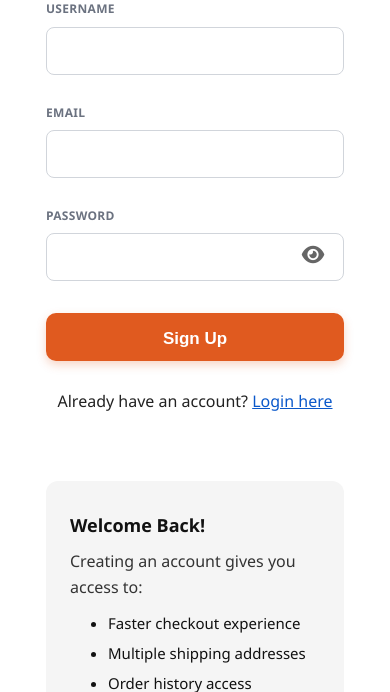
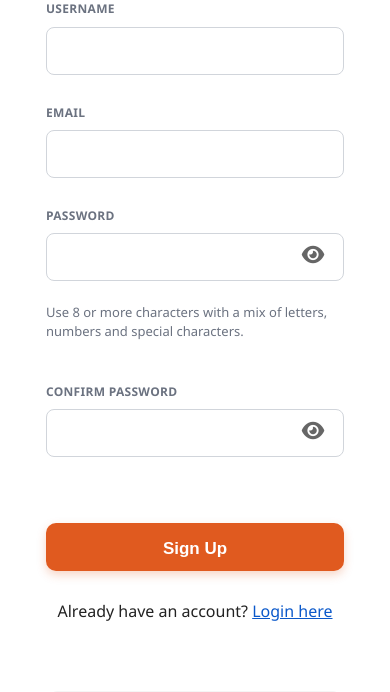
Before and after one commit to codestunt/electronics-store, a Flask app: page /signup in a window 390 px wide. Shown: the part 134-826 px from the top of the page. Run offline with Flask 3, Linux system fonts and the light colour scheme.

Commit message:
Final fixes: signup validation, password match, mobile scroll fix

```diff
--- a/app/routes.py
+++ b/app/routes.py
@@ -426,9 +426,27 @@ def signup():
         full_name = (request.form.get("full_name") or "").strip()
         email = (request.form.get("email") or "").strip().lower()
         password = request.form.get("password") or ""
+        confirm_password = request.form.get("confirm_password") or ""
 
-        if not full_name or not email or not password:
+        if not full_name or not email or not password or not confirm_password:
             flash("Please fill in all required fields.", "error")
+            return redirect(url_for("routes.signup"))
+
+        if " " in password or " " in confirm_password:
+            flash("Password must not contain spaces.", "error")
+            return redirect(url_for("routes.signup"))
+
+        email_pattern = r"^[A-Za-z0-9._%+-]+@[A-Za-z0-9.-]+\.[A-Za-z]{2,}$"
+        if not re.match(email_pattern, email):
+            flash("Please enter a valid email address.", "error")
+            return redirect(url_for("routes.signup"))
+
+        if password != confirm_password:
+            flash("Passwords do not match.", "error")
+            return redirect(url_for("routes.signup"))
+
+        if len(password) < 8:
+            flash("Password must be at least 8 characters long.", "error")
             return redirect(url_for("routes.signup"))
 
         hashed_password = generate_password_hash(password)
@@ -436,7 +454,7 @@ def signup():
         conn = get_db_connection()
         cur = conn.cursor()
         try:
-            cur.execute("SELECT 1 FROM users WHERE email = %s", (email,))
+            cur.execute("SELECT 1 FROM users WHERE LOWER(email) = %s", (email,))
             exists = cur.fetchone()
             if exists:
                 flash("Email already exists!", "error")
@@ -466,7 +484,7 @@ def login():
         conn = get_db_connection()
         cur = conn.cursor()
         try:
-            cur.execute("SELECT id, full_name, email, password FROM users WHERE email = %s", (email,))
+            cur.execute("SELECT id, full_name, email, password FROM users WHERE LOWER(email) = %s",(email,))
             user = cur.fetchone()
         finally:
             cur.close()
@@ -1272,6 +1290,20 @@ def reset_password(token):
 
     if request.method == "POST":
         new_password = request.form.get("password") or ""
+        confirm_password = request.form.get("confirm_password") or ""
+
+        if not new_password or not confirm_password:
+            flash("Please complete both password fields.", "error")
+            return redirect(url_for("routes.reset_password", token=token))
+
+        if new_password != confirm_password:
+            flash("Passwords do not match.", "error")
+            return redirect(url_for("routes.reset_password", token=token))
+
+        if len(new_password) < 8:
+            flash("Password must be at least 8 characters long.", "error")
+            return redirect(url_for("routes.reset_password", token=token))
+
         hashed_pw = generate_password_hash(new_password)
 
         conn = get_db_connection()
@@ -1291,7 +1323,7 @@ def reset_password(token):
             cur.close()
             conn.close()
 
-        flash("Your password has been updated successfully. You can now sign in with your new password.", "success")
+        flash("Your password has been updated successfully. You can now sign in.", "success")
         return redirect(url_for("routes.login"))
 
     return render_template("reset_password.html")
--- a/app/static/css/pz.css
+++ b/app/static/css/pz.css
@@ -1635,32 +1635,32 @@ main {
    ========================================= */
 @media (max-width: 1024px){
 
-  /* Disable horizontal scrolling */
+  /* Mobile products should scroll vertically with the page, not fight touch */
   .pz-scrolling-wrapper{
     display: flex !important;
     flex-direction: column !important;
     overflow-x: hidden !important;
     overflow-y: visible !important;
     gap: 18px !important;
-  }
-
-  /* Remove side padding from wrapper */
+    touch-action: auto !important;
+    -webkit-overflow-scrolling: touch;
+    scroll-behavior: auto !important;
+  }
+
   .pz-carousel-wrapper{
     padding: 0 16px !important;
-  }
-
-  /* Hide scroll buttons on mobile */
+    overflow: visible !important;
+  }
+
   .pz-scroll-btn{
     display: none !important;
   }
 
-  /* Make cards full width */
   .pz-product-card{
     width: 100% !important;
     max-width: 100% !important;
   }
 }
-
 
 /* =========================================
    MOBILE ONLY: Add breathing space under navbar
--- a/app/templates/signup.html
+++ b/app/templates/signup.html
@@ -1,10 +1,8 @@
 {% extends "layout.html" %}
 {% block content %}
 
-<!-- ✅ Use new stylesheet -->
 <link rel="stylesheet" href="{{ url_for('static', filename='css/redsignup.css') }}">
 <link rel="stylesheet" href="{{ url_for('static', filename='css/redsignup.mobile.css') }}">
-
 
 <div class="redsignup-container">
   <div class="redsignup-row">
@@ -13,14 +11,22 @@
     <div class="redsignup-col-left">
       <h2 class="redsignup-title">Create an Account</h2>
 
-      <!-- ✅ Signup Form -->
       <form method="POST" action="{{ url_for('routes.signup') }}">
         <label for="full_name">Username</label>
         <input type="text" id="full_name" name="full_name" required>
 
         <label for="email">Email</label>
-        <input type="email" id="email" name="email" required>
-
+        <input
+          type="email"
+          id="email"
+          name="email"
+          required
+          maxlength="254"
+          autocomplete="email"
+          inputmode="email"
+          pattern="^[^\s@]+@[^\s@]+\.[^\s@]+$"
+          title="Please enter a valid email address."
+        >
         <label for="password">Password</label>
         <div class="redsignup-input-group">
           <input
@@ -29,11 +35,38 @@
             name="password"
             required
             autocomplete="new-password"
-            autocorrect="off">
+            autocorrect="off"
+            onkeydown="blockSpace(event)"
+            oninput="removeSpaces(this); checkPasswordStrength(); checkPasswordMatch()"
+          >
           <button type="button" onclick="togglePassword()">
             <i class="fa fa-eye" id="eyeIcon"></i>
           </button>
         </div>
+
+        <div class="redsignup-password-help">
+          Use 8 or more characters with a mix of letters, numbers and special characters.
+        </div>
+        <div id="passwordStrengthMessage" class="redsignup-password-strength"></div>
+
+        <label for="confirm_password">Confirm Password</label>
+        <div class="redsignup-input-group">
+          <input
+            type="password"
+            id="confirm_password"
+            name="confirm_password"
+            required
+            autocomplete="new-password"
+            autocorrect="off"
+            onkeydown="blockSpace(event)"
+            oninput="removeSpaces(this); checkPasswordMatch()"
+        >
+          <button type="button" onclick="toggleConfirmPassword()">
+            <i class="fa fa-eye" id="confirmEyeIcon"></i>
+          </button>
+        </div>
+
+        <div id="passwordMatchMessage" class="redsignup-password-strength"></div>
 
         <button type="submit" class="redsignup-btn-red">Sign Up</button>
       </form>
@@ -62,6 +95,16 @@
 </div>
 
 <script>
+
+  function blockSpace(event) {
+  if (event.key === " ") {
+    event.preventDefault();
+  }
+}
+
+  function removeSpaces(input) {
+    input.value = input.value.replace(/\s/g, "");
+}
   function togglePassword() {
     const passwordInput = document.getElementById("password");
     const eyeIcon = document.getElementById("eyeIcon");
@@ -76,11 +119,83 @@
       eyeIcon.classList.add("fa-eye");
     }
   }
+
+  function toggleConfirmPassword() {
+    const passwordInput = document.getElementById("confirm_password");
+    const eyeIcon = document.getElementById("confirmEyeIcon");
+
+    if (passwordInput.type === "password") {
+      passwordInput.type = "text";
+      eyeIcon.classList.remove("fa-eye");
+      eyeIcon.classList.add("fa-eye-slash");
+    } else {
+      passwordInput.type = "password";
+      eyeIcon.classList.remove("fa-eye-slash");
+      eyeIcon.classList.add("fa-eye");
+    }
+  }
+
+  function checkPasswordStrength() {
+    const password = document.getElementById("password").value;
+    const message = document.getElementById("passwordStrengthMessage");
+
+    const hasLetters = /[A-Za-z]/.test(password);
+    const hasNumbers = /\d/.test(password);
+    const hasSpecial = /[^A-Za-z0-9]/.test(password);
+
+    message.className = "redsignup-password-strength";
+
+    if (password.length === 0) {
+      message.textContent = "";
+      return;
+    }
+
+    if (password.length < 8) {
+      message.textContent = "Password is too short.";
+      message.classList.add("weak");
+      return;
+    }
+
+    let score = 0;
+    if (hasLetters) score++;
+    if (hasNumbers) score++;
+    if (hasSpecial) score++;
+
+    if (score === 1) {
+      message.textContent = "Weak password.";
+      message.classList.add("weak");
+    } else if (score === 2) {
+      message.textContent = "Medium password.";
+      message.classList.add("medium");
+    } else {
+      message.textContent = "Strong password.";
+      message.classList.add("strong");
+    }
+  }
+
+  function checkPasswordMatch() {
+    const password = document.getElementById("password").value;
+    const confirmPassword = document.getElementById("confirm_password").value;
+    const message = document.getElementById("passwordMatchMessage");
+
+    message.className = "redsignup-password-strength";
+
+    if (confirmPassword.length === 0) {
+      message.textContent = "";
+      return;
+    }
+
+    if (password !== confirmPassword) {
+      message.textContent = "Passwords do not match.";
+      message.classList.add("weak");
+    } else {
+      message.textContent = "Passwords match.";
+      message.classList.add("strong");
+    }
+  }
 </script>
 
 <style>
-
-  /* Create Account */
   .redsignup-title{
     font-size: 30px;
     font-weight: 700;
@@ -89,36 +204,73 @@
     -webkit-font-smoothing: antialiased;
     text-rendering: optimizeLegibility;
   }
+
   .redsignup-subtitle{
     font-size: 24px;
     font-weight: 700;
     margin: 6px 0 10px;
   }
+
   .redsignup-col-left label{
     font-size: 12px;
     font-weight: 600;
     color: #6b7280;
     letter-spacing: .3px;
   }
+
   .redsignup-col-left input,
   .redsignup-input-group input{
     height: 48px;
     font-size: 16px;
     border-radius: 8px;
   }
+
   .redsignup-input-group button{
-    width: 42px; height: 42px;
+    width: 42px;
+    height: 42px;
   }
+
   .redsignup-btn-red{
     height: 48px;
     font-size: 17px;
     font-weight: 700;
     border-radius: 10px;
   }
-  .redsignup-list{ margin-top: 8px; }
-  .redsignup-list li{ margin: 6px 0; }
 
+  .redsignup-list{
+    margin-top: 8px;
+  }
 
+  .redsignup-list li{
+    margin: 6px 0;
+  }
+
+  .redsignup-password-help{
+    margin-top: 8px;
+    margin-bottom: 6px;
+    font-size: 13px;
+    line-height: 1.5;
+    color: #6b7280;
+  }
+
+  .redsignup-password-strength{
+    min-height: 20px;
+    margin-bottom: 14px;
+    font-size: 14px;
+    font-weight: 600;
+  }
+
+  .redsignup-password-strength.weak{
+    color: #dc3545;
+  }
+
+  .redsignup-password-strength.medium{
+    color: #d97706;
+  }
+
+  .redsignup-password-strength.strong{
+    color: #15803d;
+  }
 
   .flash-banner {
     padding: 16px 24px;
@@ -139,79 +291,78 @@
     background-color: #dc3545;
   }
 
+  @media (min-width: 901px){
+    .redsignup-container{
+      max-width: 1100px;
+      margin: 0 auto;
+      padding: 0 16px;
+    }
 
-/* ===== Create Account – desktop polish only (>= 901px) ===== */
-@media (min-width: 901px){
-  /* layout & column spacing */
-  .redsignup-container{ max-width: 1100px; margin: 0 auto; padding: 0 16px; }
-  .redsignup-row{ display: flex; align-items: flex-start; gap: 48px; } /* space between columns */
+    .redsignup-row{
+      display: flex;
+      align-items: flex-start;
+      gap: 48px;
+    }
 
-  .redsignup-col-left{ flex: 1 1 520px; }
+    .redsignup-col-left{
+      flex: 1 1 520px;
+    }
+
     .redsignup-col-right{
       flex: 1 1 420px;
       background: #f6f7f8;
       border-radius: 10px;
-    padding: 20px 24px;             /* inner breathing room */
+      padding: 20px 24px;
     }
 
-  /* Left form: smaller, centered primary CTA */
     .redsignup-col-left .redsignup-btn-red{
-    width: 280px;                   /* reduce size */
+      width: 280px;
       height: 46px;
       font-size: 17px;
       border-radius: 10px;
       display: block;
-    margin: 16px auto 0;            /* center */
+      margin: 16px auto 0;
     }
 
-  /* Right card: space before the button */
     .redsignup-col-right .redsignup-list{
-    margin: 8px 0 16px;             /* gap after "Wishlist management" */
+      margin: 8px 0 16px;
     }
+
     .redsignup-col-right .redsignup-btn-red{
       width: auto;
       height: 42px;
       font-size: 16px;
       padding: 10px 18px;
       border-radius: 10px;
-    margin-top: 18px;               /* extra space below the list */
-    align-self: flex-start;         /* keep it left-aligned in the card */
+      margin-top: 18px;
+      align-self: flex-start;
     }
   }
 
-/* Extra space below the login link so it doesn't touch the footer */
   .redsignup-login-link{
     text-align: center;
-  margin: 18px 0 42px;   /* bottom space bumped */
+    margin: 18px 0 42px;
   }
 
-/* Ensure the whole signup section has a little bottom padding, too */
   .redsignup-container{
     padding-bottom: 56px;
   }
 
-/* Nudge the password-eye a bit upward (signin + signup) */
   .redsignup-input-group button,
   .signin-input-group .signin-eye-icon{
     top: 40%;
-  transform: translateY(-54%); /* was -50%; move ~2–3px up */
+    transform: translateY(-54%);
   }
 
-/* If you still see it a hair low on some devices, add this tiny extra: */
-/* .redsignup-input-group button i,
-   .signin-input-group .signin-eye-icon i { transform: translateY(-1px); } */
-
-/* Light, subtle borders for all auth inputs (signin + signup) */
   .redsignup-col-left input,
   .redsignup-input-group input,
   .signin-col-left input,
   .signin-input-group input{
-  border: 1px solid #d1d5db !important;   /* light gray, thin */
-  border-radius: 8px;                      /* keep the soft corners */
-  box-shadow: none;                        /* remove any heavy inset shadows */
+    border: 1px solid #d1d5db !important;
+    border-radius: 8px;
+    box-shadow: none;
   }
 
-/* Optional: slightly darker on hover so it feels interactive */
   .redsignup-col-left input:hover,
   .redsignup-input-group input:hover,
   .signin-col-left input:hover,
@@ -219,25 +370,21 @@
     border-color: #c5cbd3;
   }
 
-/* Clear, accessible focus state (subtle glow) */
   .redsignup-col-left input:focus,
   .redsignup-input-group input:focus,
   .signin-col-left input:focus,
   .signin-input-group input:focus{
-  border-color: #94a3b8;                           /* slate-400 */
+    border-color: #94a3b8;
     outline: none;
-  box-shadow: 0 0 0 3px rgba(59,139,235,0.15);     /* soft blue ring */
+    box-shadow: 0 0 0 3px rgba(59,139,235,0.15);
   }
 
-/* Placeholders a touch lighter for polish */
   .redsignup-col-left input::placeholder,
   .redsignup-input-group input::placeholder,
   .signin-col-left input::placeholder,
   .signin-input-group input::placeholder{
     color: #9aa3ad;
   }
-
-
 </style>
 
 {% endblock %}
```
Also changed, not shown: app/static/css/pf.css (+0 -10 lines), app/templates/reset_password.html (+33 -0 lines). Lines whose indentation alone changed are shown as unchanged.
